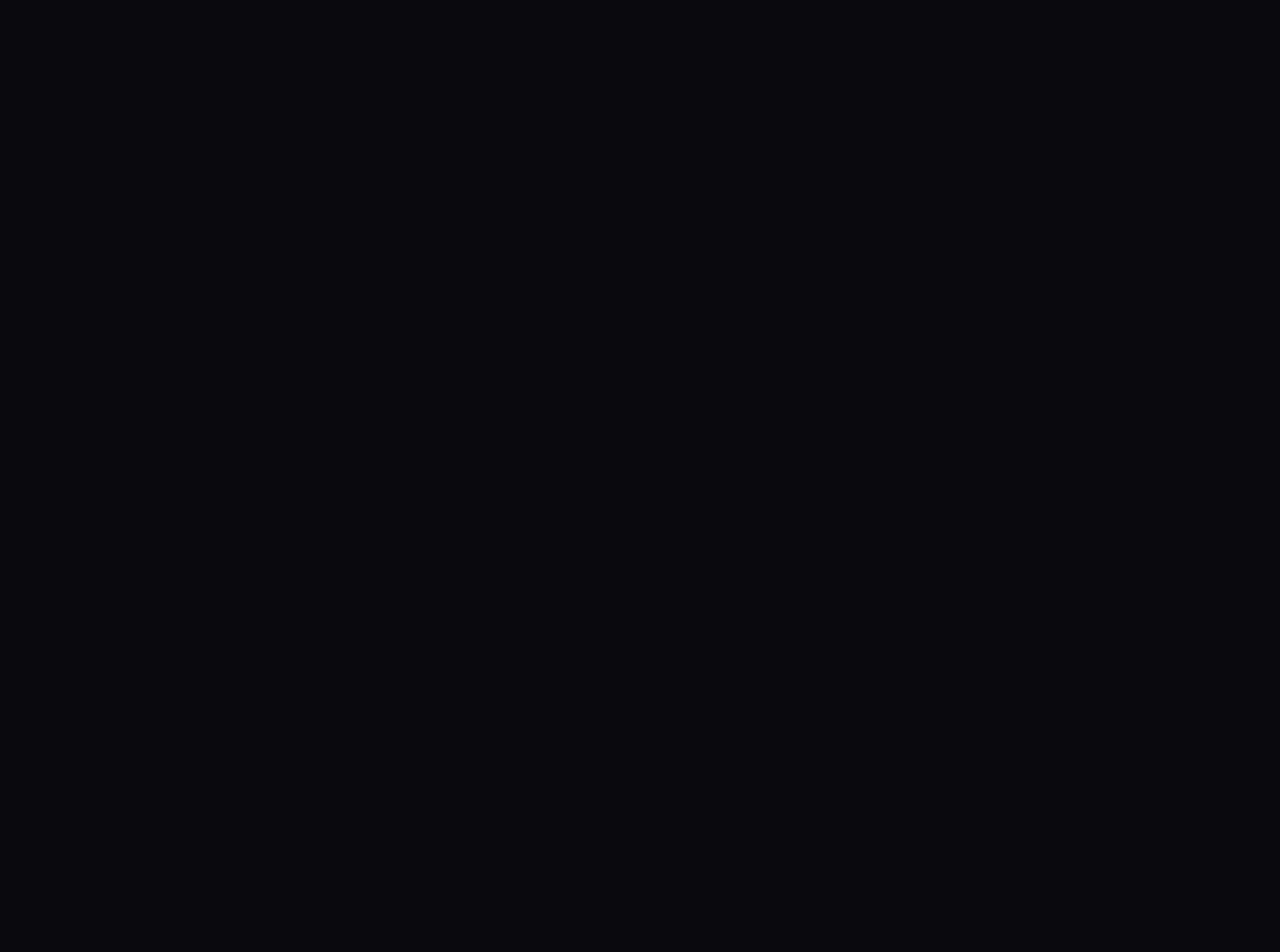
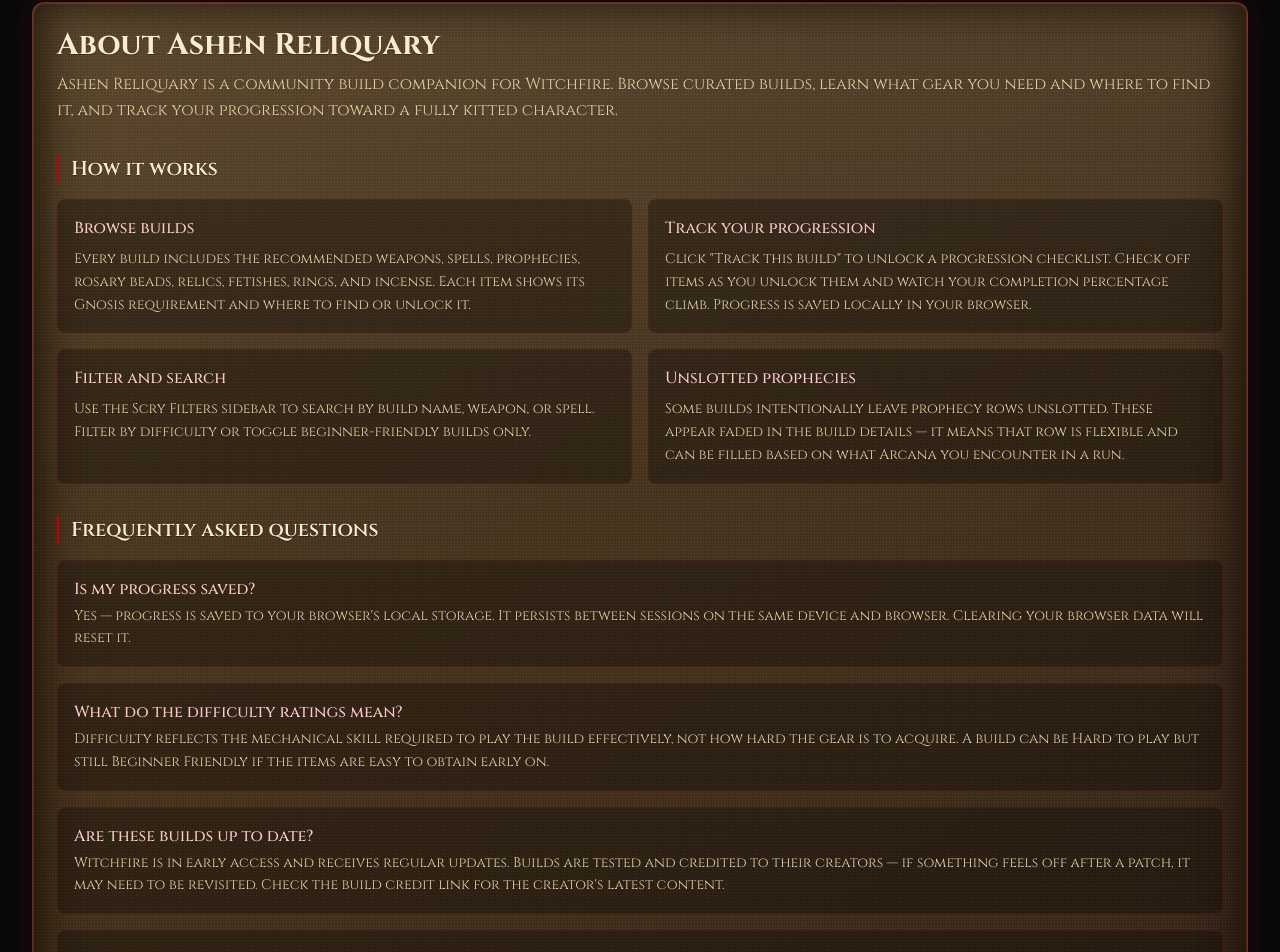
Before and after one commit to DrZyDre/ashen-reliquary, a React (Vite) app: page /about in a window 1280 px wide. Before the commit this address had no page. Shown: the part 92-1044 px from the top of the page. Before the commit the page ends 800 px from the top, so only its background shows below. Built offline with nearby package versions, Linux system fonts and the light colour scheme; a web font is replaced by a local one.

Commit message:
Added an about page and version tags on the builds.

```diff
--- a/src/App.tsx
+++ b/src/App.tsx
@@ -3,6 +3,7 @@
 import { HomePage } from "./pages/HomePage";
 import { BuildDetailPage } from "./pages/BuildDetailPage";
 import { useTrackedBuilds } from "./hooks/useTrackedBuilds";
+import { AboutPage } from "./pages/AboutPage";
 
 function App() {
   const { trackedBuilds, isTracked, trackBuild, untrackBuild, toggleChecklistItem, getCompletion } =
@@ -56,6 +57,7 @@
                   />
                 }
               />
+              <Route path="/about" element={<AboutPage />} />
             </Routes>
           </main>
         </div>
--- a/src/data/builds.ts
+++ b/src/data/builds.ts
@@ -43,6 +43,7 @@
     // pros: ["Covers all ranges", "Strong crowd clear", "Lots of mobility"],
     // cons: ["Less burst than glass-cannon options", "Spell uptime relies on aggression"],
     notes: "Can switch out Dash Range Bead for Free Arcana Bead. Hypnosis is more of a back up",
+    version: "The Reckoning",
     credit: {
       name: "SeraphMax",
       url: "https://www.youtube.com/@SeraphMax"
@@ -90,6 +91,7 @@
     // pros: ["Elite boss control", "Long-range safety", "Strong chain-freeze utility"],
     // cons: ["Lack of AOE", "Punished heavily when rushed"],
     notes: "Can change incense to Bloodthirst Incense for health back on headshots.",
+    version: "The Reckoning",
     credit: {
       name: "SeraphMax",
       url: "https://www.youtube.com/@SeraphMax"
@@ -137,6 +139,7 @@
     // pros: ["Great stagger utility", "Safe against swarms", "Easy mechanical floor"],
     // cons: ["Needs item synergy to shine", "Lower burst than sniper builds"],
     notes: "Can switch Fists for Morning Star if you want more AOE. Can switch Static Ring for Meteor Ring. Striga is ONLY available in Early Access",
+    version: "The Reckoning",
     credit: {
       name: "SeraphMax",
       url: "https://www.youtube.com/@SeraphMax"
@@ -184,6 +187,7 @@
     // pros: ["Great stagger utility", "Safe against swarms", "Easy mechanical floor"],
     // cons: ["Needs item synergy to shine", "Lower burst than sniper builds"],
     notes: "Can add Prophecy of Air to unslotted slot. Can switch Cursed Bell for Burning Stake.",
+    version: "The Reckoning",
     credit: {
       name: "SeraphMax",
       url: "https://www.youtube.com/@SeraphMax"
@@ -230,6 +234,7 @@
     // pros: ["Great stagger utility", "Safe against swarms", "Easy mechanical floor"],
     // cons: ["Needs item synergy to shine", "Lower burst than sniper builds"],
     notes: "Really only need to have Rotweaver, Crown of Fire, Ailment Power Bead I, Elemental Duration Bead I, Acute Ailment Bead and Prophecy of Earth Element for this build to work.",
+    version: "The Reckoning",
     credit: {
       name: "SeraphMax",
       url: "https://www.youtube.com/@SeraphMax"
@@ -254,6 +259,7 @@
     ring: ["Dynamo Ring"],
     // pros: ["Great stagger utility", "Safe against swarms", "Easy mechanical floor"],
     // cons: ["Needs item synergy to shine", "Lower burst than sniper builds"],
+    version: "The Reckoning",
     credit: {
       name: "SeraphMax",
       url: "https://www.youtube.com/@SeraphMax"
@@ -279,6 +285,7 @@
     // pros: ["Great stagger utility", "Safe against swarms", "Easy mechanical floor"],
     // cons: ["Needs item synergy to shine", "Lower burst than sniper builds"],
     notes: "You should never run out of ammo with this build.",
+    version: "The Reckoning",
     credit: {
       name: "SeraphMax",
       url: "https://www.youtube.com/@SeraphMax"
@@ -304,6 +311,7 @@
     // pros: ["Great stagger utility", "Safe against swarms", "Easy mechanical floor"],
     // cons: ["Needs item synergy to shine", "Lower burst than sniper builds"],
     notes: "You should never run out of ammo. Can get you into sticky situations if not careful.",
+    version: "The Reckoning",
     credit: {
       name: "SeraphMax",
       url: "https://www.youtube.com/@SeraphMax"
@@ -329,6 +337,7 @@
     // pros: ["Great stagger utility", "Safe against swarms", "Easy mechanical floor"],
     // cons: ["Needs item synergy to shine", "Lower burst than sniper builds"],
     notes: "Make sure to melee the boss to regain stamina.",
+    version: "The Reckoning",
     credit: {
       name: "SeraphMax",
       url: "https://www.youtube.com/@SeraphMax"
@@ -354,6 +363,7 @@
     // pros: ["Great stagger utility", "Safe against swarms", "Easy mechanical floor"],
     // cons: ["Needs item synergy to shine", "Lower burst than sniper builds"],
     notes: "Very safe build.",
+    version: "The Reckoning",
     credit: {
       name: "SeraphMax",
       url: "https://www.youtube.com/@SeraphMax"
--- /dev/null
+++ b/src/pages/AboutPage.tsx
@@ -0,0 +1,119 @@
+import { Link } from "react-router-dom";
+
+export function AboutPage() {
+  return (
+    <section className="space-y-6">
+      <Link to="/" className="inline-flex rounded-lg border border-zinc-700 px-3 py-2 text-sm text-zinc-200">
+        Back to builds
+      </Link>
+
+      <article className="page-card rounded-xl p-6 space-y-8">
+
+        <div>
+          <h1 className="ink-text text-3xl font-bold mb-2">About Ashen Reliquary</h1>
+          <p className="page-muted leading-relaxed">
+            Ashen Reliquary is a community build companion for Witchfire. Browse curated
+            builds, learn what gear you need and where to find it, and track your progression
+            toward a fully kitted character.
+          </p>
+        </div>
+
+        <div>
+          <h2 className="ink-text text-xl font-semibold mb-4 border-l-2 border-red-700 pl-3">How it works</h2>
+          <div className="grid gap-4 md:grid-cols-2">
+            <div className="rounded-lg border border-red-900/30 bg-black/30 p-4">
+              <h3 className="font-medium text-red-200 mb-2">Browse builds</h3>
+              <p className="text-sm page-muted leading-relaxed">
+                Every build includes the recommended weapons, spells, prophecies, rosary beads,
+                relics, fetishes, rings, and incense. Each item shows its Gnosis requirement and
+                where to find or unlock it.
+              </p>
+            </div>
+            <div className="rounded-lg border border-red-900/30 bg-black/30 p-4">
+              <h3 className="font-medium text-red-200 mb-2">Track your progression</h3>
+              <p className="text-sm page-muted leading-relaxed">
+                Click "Track this build" to unlock a progression checklist. Check off items as
+                you unlock them and watch your completion percentage climb. Progress is saved
+                locally in your browser.
+              </p>
+            </div>
+            <div className="rounded-lg border border-red-900/30 bg-black/30 p-4">
+              <h3 className="font-medium text-red-200 mb-2">Filter and search</h3>
+              <p className="text-sm page-muted leading-relaxed">
+                Use the Scry Filters sidebar to search by build name, weapon, or spell.
+                Filter by difficulty or toggle beginner-friendly builds only.
+              </p>
+            </div>
+            <div className="rounded-lg border border-red-900/30 bg-black/30 p-4">
+              <h3 className="font-medium text-red-200 mb-2">Unslotted prophecies</h3>
+              <p className="text-sm page-muted leading-relaxed">
+                Some builds intentionally leave prophecy rows unslotted. These appear faded
+                in the build details — it means that row is flexible and can be filled based
+                on what Arcana you encounter in a run.
+              </p>
+            </div>
+          </div>
+        </div>
+
+        <div>
+          <h2 className="ink-text text-xl font-semibold mb-4 border-l-2 border-red-700 pl-3">Frequently asked questions</h2>
+          <div className="space-y-4">
+
+            <div className="rounded-lg border border-red-900/30 bg-black/30 p-4">
+              <h3 className="font-medium text-red-200 mb-1">Is my progress saved?</h3>
+              <p className="text-sm page-muted leading-relaxed">
+                Yes — progress is saved to your browser's local storage. It persists between
+                sessions on the same device and browser. Clearing your browser data will
+                reset it.
+              </p>
+            </div>
+
+            <div className="rounded-lg border border-red-900/30 bg-black/30 p-4">
+              <h3 className="font-medium text-red-200 mb-1">What do the difficulty ratings mean?</h3>
+              <p className="text-sm page-muted leading-relaxed">
+                Difficulty reflects the mechanical skill required to play the build effectively,
+                not how hard the gear is to acquire. A build can be Hard to play but still
+                Beginner Friendly if the items are easy to obtain early on.
+              </p>
+            </div>
+
+            <div className="rounded-lg border border-red-900/30 bg-black/30 p-4">
+              <h3 className="font-medium text-red-200 mb-1">Are these builds up to date?</h3>
+              <p className="text-sm page-muted leading-relaxed">
+                Witchfire is in early access and receives regular updates. Builds are tested
+                and credited to their creators — if something feels off after a patch, it may
+                need to be revisited. Check the build credit link for the creator's latest content.
+              </p>
+            </div>
+
+            <div className="rounded-lg border border-red-900/30 bg-black/30 p-4">
+              <h3 className="font-medium text-red-200 mb-1">Can I suggest a build?</h3>
+              <p className="text-sm page-muted leading-relaxed">
+                Build submissions are coming soon. In the meantime, post your build in the{" "}
+                <a
+                  href="https://www.reddit.com/r/witchfire"
+                  target="_blank"
+                  rel="noopener noreferrer"
+                  className="text-red-300 underline underline-offset-2 hover:text-red-100 transition"
+                >
+                  Witchfire subreddit
+                </a>{" "}
+                and tag it so the community can find it.
+              </p>
+            </div>
+
+            <div className="rounded-lg border border-red-900/30 bg-black/30 p-4">
+              <h3 className="font-medium text-red-200 mb-1">Who made this?</h3>
+              <p className="text-sm page-muted leading-relaxed">
+                Ashen Reliquary is a fan-made resource, not affiliated with The Astronauts.
+                Builds are sourced from community creators. All credit goes to the original creators.
+              </p>
+            </div>
+
+          </div>
+        </div>
+
+      </article>
+    </section>
+  );
+}
--- a/src/pages/HomePage.tsx
+++ b/src/pages/HomePage.tsx
@@ -3,6 +3,7 @@
 import type { Difficulty } from "../types";
 import { BuildCard } from "../components/BuildCard";
 import { SidebarFilters } from "../components/SidebarFilters";
+import { Link } from "react-router-dom";
 
 const wornVariants = ["page-worn-1", "page-worn-2", "page-worn-3", "page-worn-4"];
 
@@ -83,6 +84,11 @@
               </span>
             </div>
           </div>
+          <div className="mt-4 flex justify-center">
+            <Link to="/about" className="text-xs text-red-300/60 underline underline-offset-2 hover:text-red-300 transition">
+              About & FAQ
+            </Link>
+          </div>
         </div>
       </div>
 
--- a/src/types.ts
+++ b/src/types.ts
@@ -49,6 +49,7 @@
   pros?: string[];
   cons?: string[];
   notes?: string;
+  version?: string;
   credit?: BuildCredit;
   checklistExtras?: ChecklistItem[];
   progressionChecklist?: ChecklistItem[];
```
